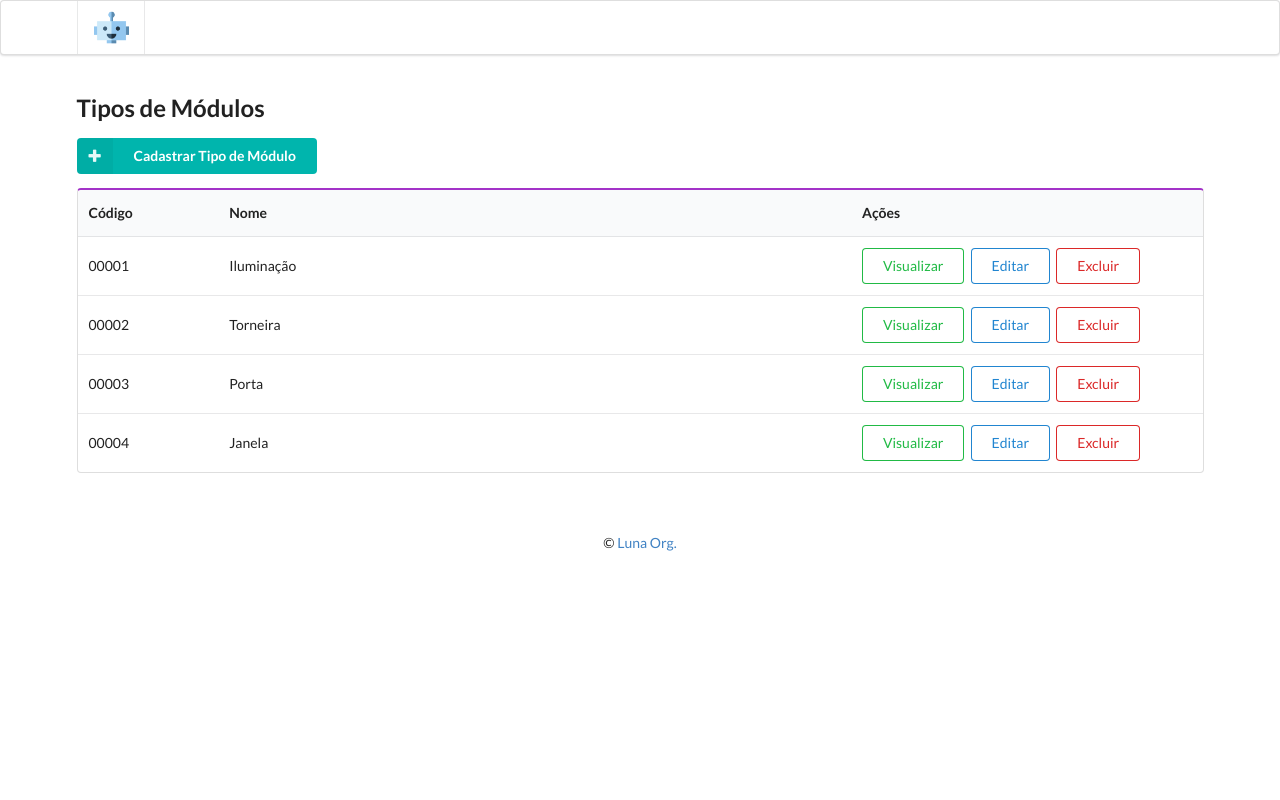
After one commit to luna-assistant/legacy-luna, a Flask app: template backend/luna/client/templates/admin/module_types/index.html in a window 1280 px wide. The commit adds this page. Run offline with Flask 2, Linux system fonts and the light colour scheme; the template is opened without the code that fills it, so the values that code supplies are empty; some libraries are stand-ins or nearby versions.

Commit message:
Add admin views (#25)

```diff
--- /dev/null
+++ b/backend/luna/client/templates/admin/_base.html
@@ -0,0 +1,63 @@
+<!DOCTYPE html>
+<html>
+
+  <head>
+    <meta charset="utf-8">
+    <title>Luna Web{% block title %}{% endblock %}</title>
+    <!-- meta -->
+    <meta name="description" content="Sua assistente pessoal.">
+    <meta name="author" content="Luna Org.">
+    <meta name="viewport" content="width=device-width,initial-scale=1">
+    <!-- styles -->
+    <link href="https://fonts.googleapis.com/css?family=Lato:400,700" rel="stylesheet">
+    <link href="https://cdnjs.cloudflare.com/ajax/libs/semantic-ui/2.2.10/semantic.min.css" rel="stylesheet">
+    <link href="{{url_for('static', filename='main.css')}}" rel="stylesheet" media="screen">
+    {% block css %}{% endblock %}
+  </head>
+
+  <body>
+
+    {% include 'admin/header.html' %}
+
+    <main>
+      <div class="ui container">
+
+        <!-- messages -->
+        {% with messages = get_flashed_messages(with_categories=true) %}
+        {% if messages %}
+        {% for category, message in messages %}
+        <div class="ui {{ category }} message">
+          <i class="close icon"></i>
+          {{message}}
+        </div>
+        {% endfor %}
+        {% endif %}
+        {% endwith %}
+
+
+        <!-- child template -->
+        {% block content %}{% endblock %}
+
+        <br>
+
+        <!-- errors -->
+        {% if error %}
+          <p class="error"><strong>Error:</strong> {{ error }}</p>
+        {% endif %}
+
+      </div>
+    </main>
+
+    <br><br>
+
+    {% include 'footer.html' %}
+
+    <!-- scripts -->
+    <script src="https://code.jquery.com/jquery-2.2.4.min.js"></script>
+    <script src="https://cdnjs.cloudflare.com/ajax/libs/semantic-ui/2.2.10/semantic.min.js"></script>
+    <script src="https://cdnjs.cloudflare.com/ajax/libs/jquery.mask/1.14.11/jquery.mask.min.js"></script>
+    <script src="{{url_for('static', filename='main.js')}}" type="text/javascript"></script>
+    {% block js %}{% endblock %}
+
+  </body>
+</html>
--- /dev/null
+++ b/backend/luna/client/templates/admin/header.html
@@ -0,0 +1,22 @@
+<header>
+  <nav class="ui menu">
+    <div class="ui container">
+      <a href="{{ url_for('main.dashboard') }}" class="item">
+        <img class="logo" src="{{url_for('static', filename='images/logo.png')}}" />
+      </a>
+      {% if current_user.is_authenticated %}
+      <div class="right menu">
+        <a href="{{ url_for('admin.module_types') }}" class="{{ request.path.startswith(url_for('admin.module_types')) and 'active' }} item">Tipos de Módulo</a>
+        <a href="{{ url_for('admin.modules') }}" class="{{ request.path.startswith(url_for('admin.modules')) and 'active' }} item">Módulos</a>
+        <div class="ui dropdown item">
+          {{ current_user.person.first_name or current_user.username }} <i class="dropdown icon"></i>
+          <div class="menu">
+            <a href="#" class="item">Alterar Senha</a>
+            <a href="{{ url_for('auth.logout') }}" class="item">Sair</a>
+          </div>
+        </div>
+      </div>
+      {% endif %}
+    </div>
+  </nav>
+</header>
--- /dev/null
+++ b/backend/luna/client/templates/admin/module_types/index.html
@@ -0,0 +1,67 @@
+{% extends "admin/_base.html" %}
+
+{% block title %} - Admin{% endblock %}
+
+{% block content %}
+
+<div class="ui main container">
+  <h2 class="ui header">
+    Tipos de Módulos
+  </h2>
+
+  <section class="room">
+    <div class="ui novo teal labeled icon button">
+      Cadastrar Tipo de Módulo
+      <i class="add icon"></i>
+    </div>
+    <table class="ui purple unstackable table">
+      <thead>
+        <tr>
+          <th class="two wide">Código</th>
+          <th class="nine wide">Nome</th>
+          <th class="five wide">Ações</th>
+        </tr>
+      </thead>
+      <tbody>
+        <tr>
+          <td>00001</td>
+          <td>Iluminação</td>
+          <td>
+            <button class="ui visualizar green basic button">Visualizar</button>
+            <button class="ui editar blue basic button">Editar</button>
+            <button class="ui excluir red basic button">Excluir</button>
+          </td>
+        </tr>
+        <tr>
+          <td>00002</td>
+          <td>Torneira</td>
+          <td>
+            <button class="ui visualizar green basic button">Visualizar</button>
+            <button class="ui editar blue basic button">Editar</button>
+            <button class="ui excluir red basic button">Excluir</button>
+          </td>
+        </tr>
+        <tr>
+          <td>00003</td>
+          <td>Porta</td>
+          <td>
+            <button class="ui visualizar green basic button">Visualizar</button>
+            <button class="ui editar blue basic button">Editar</button>
+            <button class="ui excluir red basic button">Excluir</button>
+          </td>
+        </tr>
+        <tr>
+          <td>00004</td>
+          <td>Janela</td>
+          <td>
+            <button class="ui visualizar green basic button">Visualizar</button>
+            <button class="ui editar blue basic button">Editar</button>
+            <button class="ui excluir red basic button">Excluir</button>
+          </td>
+        </tr>
+      </tbody>
+    </table>
+  </section>
+</div>
+
+{% endblock %}
--- a/backend/luna/client/templates/associated/form.html
+++ b/backend/luna/client/templates/associated/form.html
@@ -9,6 +9,8 @@
   Associados
   <div class="sub header">Gerencie seus associados</div>
 </h2>
+
+
 
 <section class="room">
   <table class="ui purple table">
--- a/backend/luna/server/auth/views.py
+++ b/backend/luna/server/auth/views.py
@@ -57,6 +57,8 @@ def login():
                 user.password, request.form['password']):
             login_user(user)
             flash('Suas credenciais foram autenticadas com sucesso!', 'success')
+            if user.has_role(Role.ADMIN):
+                return redirect(url_for('admin.index'))
             if user.person is None:
                 return redirect(url_for('profile.profile'))
             return redirect(url_for('main.dashboard'))
```
Also changed, not shown: backend/luna/client/templates/admin/index.html (added, +7 -0 lines), backend/luna/server/admin/views.py (+52 -2 lines), backend/luna/server/associated/views.py (+8 -1 lines), backend/luna/server/main/views.py (+8 -2 lines), backend/luna/server/profile/views.py (+7 -1 lines), backend/migrations/022_alter_module_types_table.sql (added), backend/migrations/022_seed_table_samples.sql (deleted).
